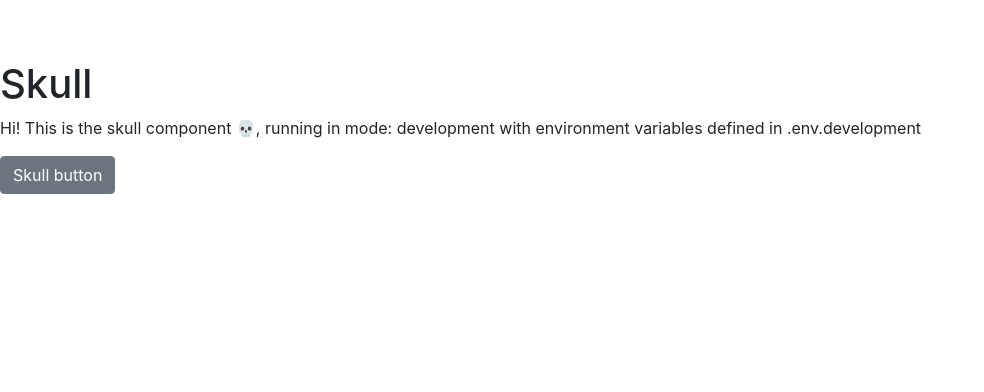
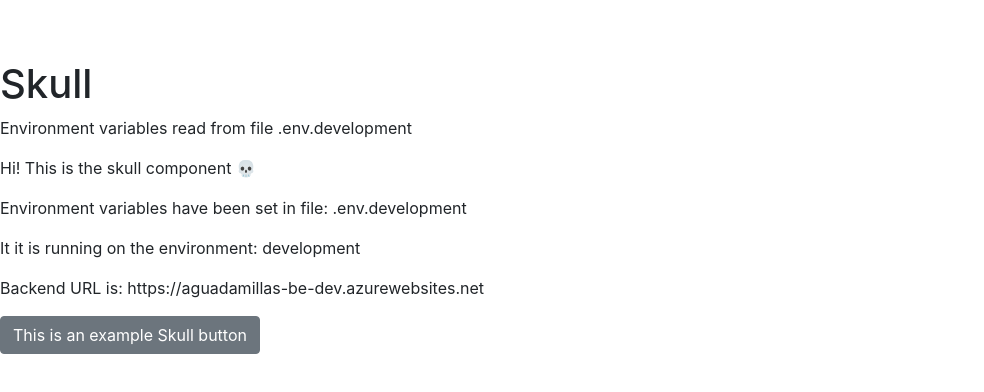
Before and after one commit to alguadam/ie-bank-fe, a Vue app: page /skull in a window 1280 px wide. Shown: the top 392 px of the page, without its empty margins (0-984 px from the left). Built offline with nearby package versions, Linux system fonts and the light colour scheme; no server answers.

Commit message:
Update development environment variables

```diff
--- a/package.json
+++ b/package.json
@@ -4,8 +4,7 @@
   "private": true,
   "scripts": {
     "serve": "vue-cli-service serve",
-    "build": "vue-cli-service build",
-    "buildenv": "vue-cli-service build --mode myenv"
+    "build": "vue-cli-service build"
   },
   "dependencies": {
     "@vue/cli": "^5.0.8",
--- a/src/components/Skull.vue
+++ b/src/components/Skull.vue
@@ -1,9 +1,13 @@
 <template>
     <div>
         <h1>Skull</h1>
+        <p>Environment variables read from file {{ env_var_file_name }}</p>
         <p>{{ msg }}</p>
+        <p>Environment variables have been set in file: {{ env_var_file_name }}</p>
+        <p>It it is running on the environment: {{ environment }}</p>
+        <p>Backend URL is: {{ backend_url }}</p>
         <button type="button" class="btn btn-secondary">
-            Skull button
+            This is an example Skull button
         </button>
 
     </div>
@@ -16,7 +20,10 @@
         name: 'Skull',
         data() {
             return {
-                msg: `Hi! This is the skull component 💀, running in mode: ${process.env.NODE_ENV} with environment variables defined in ${process.env.VUE_APP_ENV_VAR_FILE_NAME}`
+                msg: 'Hi! This is the skull component 💀',
+                environment: process.env.NODE_ENV,
+                env_var_file_name: process.env.VUE_APP_ENV_VAR_FILE_NAME,
+                backend_url: process.env.VUE_APP_ROOT_URL
             }
         },
         methods:
@@ -26,8 +33,6 @@
                 axios.get(path)
                     .then((response) => {
                         this.msg = response.data;
-                        this.environment = process.env.NODE_ENV;
-                        this.env_var_file_name = process.env.VUE_APP_ENV_VAR_FILE_NAME
                     })
                     .catch(error => console.log(error))
             }
@@ -35,7 +40,5 @@
         created() {
             this.getSkull()
         }
-
-
     }
 </script>
```
Also changed, not shown: 2 other files (tests, documents, lock files or other folders).
